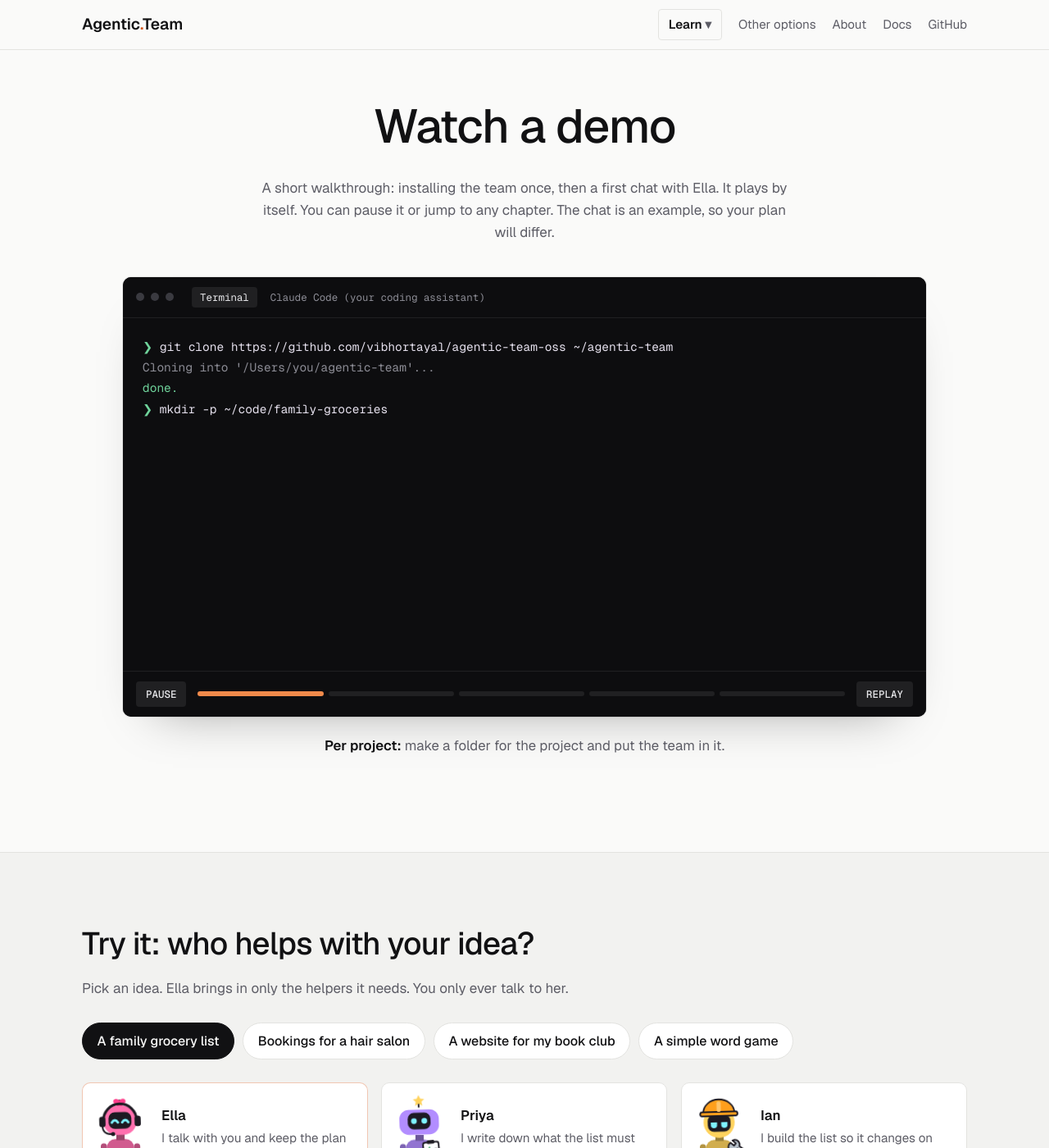
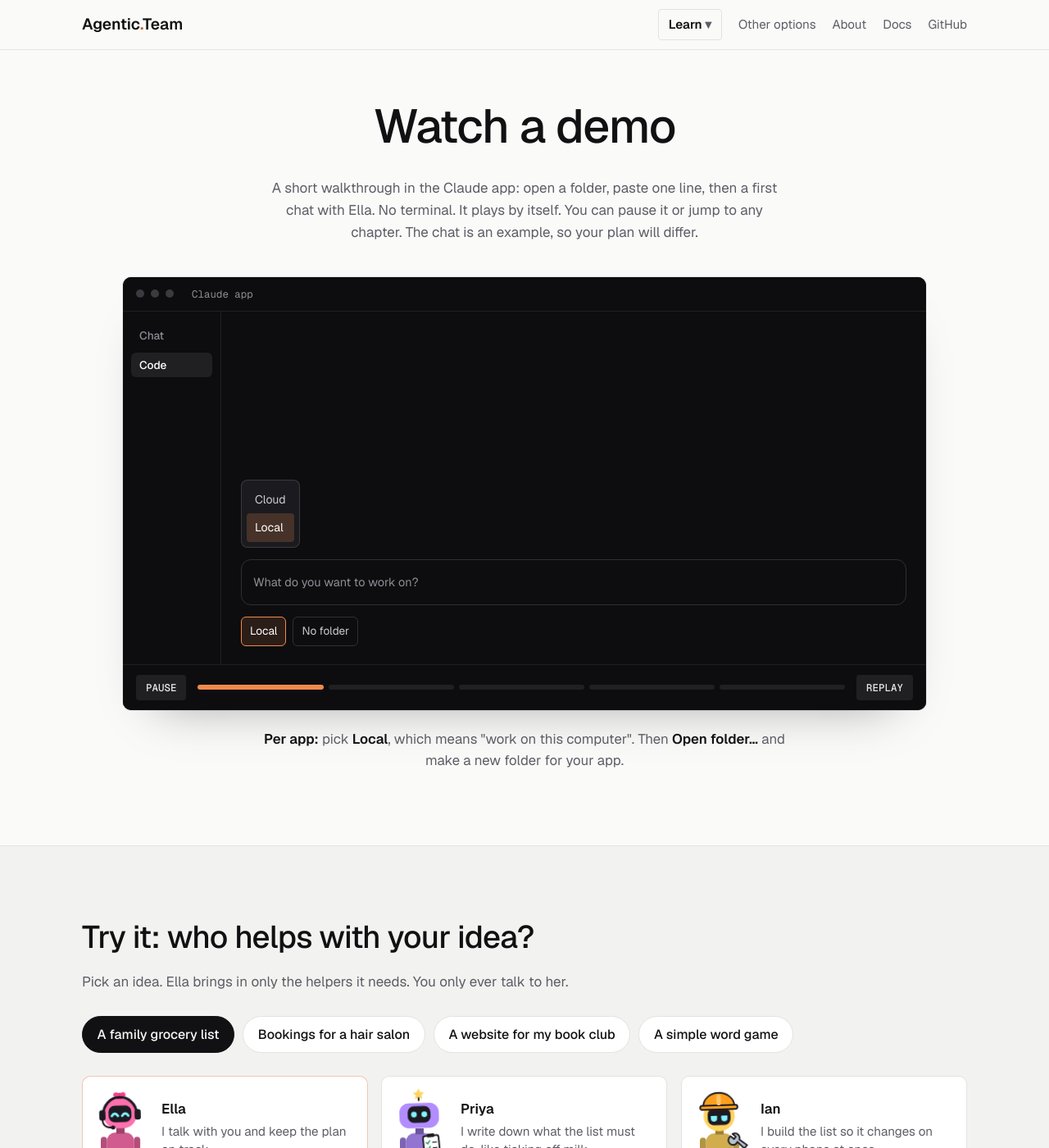
Before and after one commit to vibhortayal/agentic-team-oss, a Jekyll site: the page built from learn/demo.html, in a window 1280 px wide and 1400 px high. Shown: the whole window at 82% size. Built offline with Jekyll 4.4.1, drawn with Linux system fonts in a browser that asks for light colours.

Commit message:
Demo: show the Claude app's Code tab instead of the terminal
The demo now plays the no-terminal way in: click Code, pick Local, open a
new folder, paste the one setup line with your idea, allow the setup, then
Ella says hello. Matches the desktop-app setup lesson.

Co-Authored-By: Claude Opus 5.5 <noreply@anthropic.com>
Claude-Session: https://claude.ai/code/session_0155vpoRZtDbNDZ2ZytsL61m

```diff
--- a/learn/demo.html
+++ b/learn/demo.html
@@ -12,9 +12,23 @@ youtube: ""
 .screen { max-width: 980px; margin: 20px auto 0; border-radius: 10px; overflow: hidden; background: #0d0d0f; color: #e9e9ec; box-shadow: 0 0 0 1px #00000014, 0 30px 60px -40px #0006; }
 .bar { display: flex; align-items: center; gap: 8px; padding: 12px 16px; background: #0d0d0f; border-bottom: 1px solid #ffffff14; }
 .bar i { width: 10px; height: 10px; border-radius: 50%; background: #3a3a40; }
-.tabs { display: flex; gap: 6px; margin-left: 14px; }
-.tabs span { font: .78rem "Geist Mono", monospace; padding: 4px 10px; border-radius: 4px; color: #8d8d96; }
-.tabs span.on { background: #ffffff14; color: #e9e9ec; }
+.apptitle { margin-left: 14px; font: .78rem "Geist Mono", monospace; color: #8d8d96; }
+.app { display: grid; grid-template-columns: 120px 1fr; }
+.side { border-right: 1px solid #ffffff14; padding: 14px 10px; display: flex; flex-direction: column; gap: 6px; }
+.side span { font: 500 .85rem Geist, Inter, sans-serif; color: #8d8d96; padding: 6px 10px; border-radius: 6px; }
+.side span.on { background: #ffffff14; color: #fff; }
+.side span.hl { box-shadow: 0 0 0 2px #f08a4b; color: #fff; }
+@media (max-width: 560px) { .app { grid-template-columns: 1fr; } .side { flex-direction: row; border-right: 0; border-bottom: 1px solid #ffffff14; } }
+.mock { display: grid; gap: 14px; align-content: end; height: 100%; font-family: Geist, Inter, sans-serif; }
+.mock .box { border: 1px solid #ffffff24; border-radius: 12px; padding: 14px; color: #8d8d96; min-height: 56px; }
+.mock .btns { display: flex; gap: 8px; flex-wrap: wrap; }
+.mock .btns span { border: 1px solid #ffffff24; border-radius: 6px; padding: 5px 10px; font-size: .85rem; color: #c9c9d0; }
+.mock .btns span.hl { border-color: #f08a4b; color: #fff; background: #f08a4b22; }
+.mock .menu { border: 1px solid #ffffff24; border-radius: 8px; padding: 6px; width: max-content; background: #1b1b1f; font-size: .88rem; }
+.mock .menu div { padding: 5px 10px; border-radius: 4px; color: #c9c9d0; }
+.mock .menu div.hl { background: #f08a4b33; color: #fff; }
+.msg.tool { align-self: flex-start; background: transparent; border: 1px dashed #ffffff30; color: #c9c9d0; font-size: .88rem; }
+.msg.tool .allow { display: inline-block; margin-top: 6px; background: #f08a4b; color: #111; border-radius: 4px; padding: 2px 10px; font-weight: 600; }
 .chathead { font: 12px "JetBrains Mono", monospace; color: var(--muted); border-bottom: 1px solid #ffffff14; padding-bottom: 8px; margin-bottom: 12px; }
 #caption code { font: .9em "JetBrains Mono", monospace; background: #ffffff14; padding: 1px 5px; border-radius: 4px; }
 .pane { height: 430px; padding: 22px 24px; overflow: hidden; font: 14.5px/1.75 "Geist Mono", monospace; color: #e6e1ee; position: relative; }
@@ -26,7 +40,7 @@ youtube: ""
 .row { display: flex; align-items: flex-end; gap: 8px; }
 .row.me { flex-direction: row-reverse; }
 .row .robot { flex: none; }
-.msg { max-width: 78%; padding: 12px 16px; border-radius: 16px; font-size: .95rem; line-height: 1.55; animation: pop .35s ease; }
+.msg { overflow-wrap: anywhere; max-width: 78%; padding: 12px 16px; border-radius: 16px; font-size: .95rem; line-height: 1.55; animation: pop .35s ease; }
 .msg.me { background: #2b2b30; color: #fff; border-bottom-right-radius: 4px; }
 .msg.ella { align-self: flex-start; background: #1b1b1f; border-bottom-left-radius: 4px; }
 .msg.ella b { color: #f08a4b; font-weight: 500; display: block; font-size: .8rem; margin-bottom: 2px; }
@@ -59,13 +73,14 @@ youtube: ""
 
 <header class="demo-hero"><div class="wrap">
   <h1>Watch a demo</h1>
-  <p class="muted" style="max-width:38em;margin:0 auto">A short walkthrough: installing the team once, then a first chat with Ella. It plays by itself. You can pause it or jump to any chapter. The chat is an example, so your plan will differ.</p>
+  <p class="muted" style="max-width:38em;margin:0 auto">A short walkthrough in the Claude app: open a folder, paste one line, then a first chat with Ella. No terminal. It plays by itself. You can pause it or jump to any chapter. The chat is an example, so your plan will differ.</p>
 </div></header>
 
 <div class="wrap" style="padding-bottom:90px">
   <div class="screen" id="screen">
-    <div class="bar"><i></i><i></i><i></i><div class="tabs"><span id="tab-term" class="on">Terminal</span><span id="tab-chat">Claude Code (your coding assistant)</span></div></div>
-    <div class="pane" id="pane"></div>
+    <div class="bar"><i></i><i></i><i></i><span class="apptitle">Claude app</span></div>
+    <div class="app"><aside class="side"><span>Chat</span><span id="side-code">Code</span></aside>
+    <div class="pane" id="pane"></div></div>
     <div class="controls"><button id="play">Pause</button><div class="chapters" id="chapters"></div><button id="again">Replay</button></div>
   </div>
   <p class="caption" id="caption"></p>
@@ -130,26 +145,21 @@ youtube: ""
 <script>
 document.addEventListener("DOMContentLoaded", () => {
   const pane = document.getElementById("pane"), cap = document.getElementById("caption");
-  const tabT = document.getElementById("tab-term"), tabC = document.getElementById("tab-chat");
+  const sideCode = document.getElementById("side-code");
   const chapters = [
-    { tab: "term", caption: "<b>Once:</b> download the team to your computer.", steps: [
-      ["type", "git clone {{ site.github.repository_url }} ~/agentic-team"],
-      ["out", "<span class='dim'>Cloning into '/Users/you/agentic-team'...</span>"], ["out", "<span class='ok'>done.</span>"] ] },
-    { tab: "term", caption: "<b>Per project:</b> make a folder for the project and put the team in it.", steps: [
-      ["type", "mkdir -p ~/code/family-groceries"],
-      ["type", "~/agentic-team/adapters/claude-code/install.sh ~/code/family-groceries"],
-      ["out", "<span class='dim'>installed architect</span>"], ["out", "<span class='dim'>installed budget-analyst</span>"], ["out", "<span class='dim'>installed critic</span>"], ["out", "<span class='dim'>installed engagement-lead   <span class='ok'>← Ella</span></span>"], ["out", "<span class='dim'>…  10 roles in all</span>"],
-      ["out", "wrote AGENTS.md <span class='dim'>(fill in the project lines)</span>"],
-      ["out", "wrote CLAUDE.md <span class='dim'>(imports AGENTS.md)</span>"],
-      ["out", "Claude Code subagents -> ~/code/family-groceries/.claude/agents"] ] },
-    { tab: "term", caption: "<b>Open your coding assistant in your project folder.</b> With Claude Code, type <code>claude</code> and press Enter, and a chat starts in the same window. With Codex, type <code>codex</code>. With Cursor, open the app, pick the folder and type in the chat box on the side. A chatbot like ChatGPT can't do this step, because it can't open the files on your computer.", steps: [
-      ["type", "cd ~/code/family-groceries"],
-      ["type", "claude"],
-      ["out", "<span class='warm'>Claude Code starts, right here in the terminal. From now on, what you type goes to the AI.</span>"] ] },
-    { tab: "chat", caption: "<b>Say hello:</b> one line, with your idea in your own words.", steps: [
-      ["head", "Claude Code · ~/code/family-groceries"],
-      ["me", "You are Ella, the Engagement Lead. Read AGENTS.md and .team/roles/engagement-lead.md. I want an app where my family can share a grocery list."],
-      ["ella", "Two quick questions: is it just for your family, and should it work on phones?"],
+    { tab: "ui", caption: "<b>Once:</b> install the Claude app, sign in, and click <b>Code</b> in the side bar.", steps: [
+      ["ui", "<div class='mock'><div class='box'>What do you want to work on?</div><div class='btns'><span>Cloud</span><span>No folder</span></div></div>", "code"] ] },
+    { tab: "ui", caption: "<b>Per app:</b> pick <b>Local</b>, which means \"work on this computer\". Then <b>Open folder…</b> and make a new folder for your app.", steps: [
+      ["ui", "<div class='mock'><div class='menu'><div>Cloud</div><div class='hl'>Local</div></div><div class='box'>What do you want to work on?</div><div class='btns'><span class='hl'>Local</span><span>No folder</span></div></div>", "code"],
+      ["ui", "<div class='mock'><div class='menu'><div class='hl'>Open folder…</div></div><div class='box'>What do you want to work on?</div><div class='btns'><span>Local</span><span class='hl'>No folder</span></div></div>", "code"],
+      ["ui", "<div class='mock'><div class='box'>What do you want to work on?</div><div class='btns'><span>Local</span><span class='hl'>my-grocery-list</span></div></div>", "code"] ] },
+    { tab: "chat", caption: "<b>Paste one line</b> with your idea at the end. Claude sets the team up in your folder and asks before each step.", steps: [
+      ["head", "Code · Local · my-grocery-list"],
+      ["me", "Set up Agentic Team here by following https://raw.githubusercontent.com/{{ site.github.repository_nwo }}/main/START.md. My idea: I want an app where my family can share a grocery list."],
+      ["tool", "I'll copy the team into this folder and save a first snapshot. OK?<br><span class='allow'>Allow</span>"],
+      ["tool", "Team added to my-grocery-list. First snapshot saved."] ] },
+    { tab: "chat", caption: "<b>Ella says hello</b> and asks about your idea, in plain words.", steps: [
+      ["ella", "Hi, I'm Ella. I'll guide you and run the team for you. A shared grocery list, nice. Two quick questions: is it just for your family, and should it work on phones?"],
       ["me", "Just the four of us, on our phones."] ] },
     { tab: "chat", caption: "<b>The plan:</b> one page, with the cost, before anything starts.", steps: [
       ["plan", "<b>Ella · your one-page plan</b>Here's what I recommend:<ul><li><b style='display:inline;color:inherit'>Build:</b> one shared list that updates live on every phone</li><li><b style='display:inline;color:inherit'>You'll need:</b> free hosting and a free database. $0 a month at your size</li><li><b style='display:inline;color:inherit'>You'll do:</b> create one account (5 min), try the preview, say go</li><li><b style='display:inline;color:inherit'>Team:</b> Priya, Ian, Vera, Otto. Bea estimates 2 to 3 days of agent work</li></ul>Shall I start?"],
@@ -184,10 +196,10 @@ document.addEventListener("DOMContentLoaded", () => {
         } else if (kind === "out") {
           const ln = document.createElement("div"); ln.className = "ln"; ln.innerHTML = text; pane.appendChild(ln); await sleep(650);
         } else {
-          const m = document.createElement("div"); m.className = "msg " + (kind === "me" ? "me" : kind === "plan" ? "ella plan" : "ella");
+          const m = document.createElement("div"); m.className = "msg " + (kind === "me" ? "me" : kind === "plan" ? "ella plan" : kind === "tool" ? "tool" : "ella");
           m.innerHTML = kind === "ella" ? "<b>Ella</b>" + text : text;
           const row = document.createElement("div"); row.className = "row " + (kind === "me" ? "me" : "ella");
-          row.innerHTML = Robots.svg(kind === "me" ? "you" : "ella", { size: 40, label: false }); row.appendChild(m); pane.appendChild(row);
+          row.innerHTML = kind === "tool" ? "<span style='width:40px;flex:none'></span>" : Robots.svg(kind === "me" ? "you" : "ella", { size: 40, label: false }); row.appendChild(m); pane.appendChild(row);
           pane.scrollTo({ top: pane.scrollHeight, behavior: "smooth" });
           await sleep(kind === "plan" ? 4200 : 1700 + text.length * 12);
         }
```
Also changed, not shown: other parts of learn/demo.html (+4 -2 lines).
